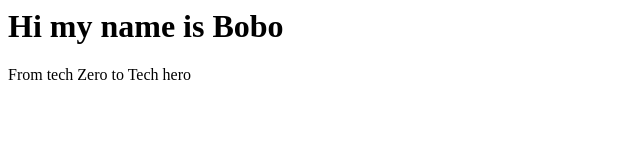
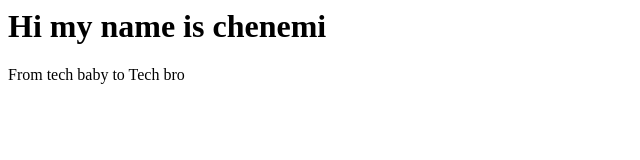
Before and after one commit to chef-jayy/bobo-s-code, a plain HTML site: page index.html in a window 1280 px wide. Shown: the whole page, without its empty margins (0-640 px from the left). Drawn offline with Linux system fonts and the light colour scheme.

Commit message:
welcome back

```diff
--- a/index.html
+++ b/index.html
@@ -1,7 +1,7 @@
 <html>
      <head></head>
      <body>
-          <h1>Hi my name is Bobo</h1>
-          <p> From tech Zero to Tech hero</p>
+          <h1>Hi my name is chenemi</h1>
+          <p> From tech baby to Tech bro</p>
      </body>
 </html>
```
